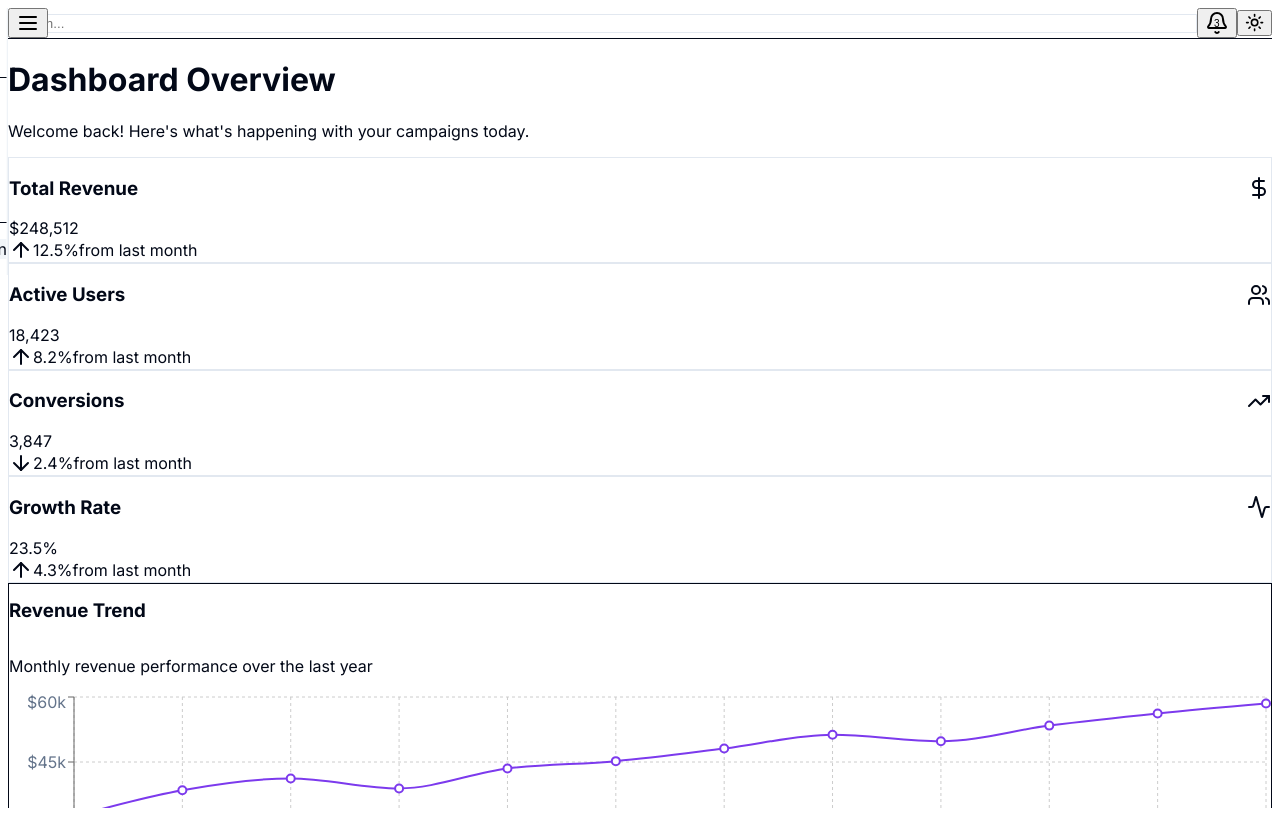
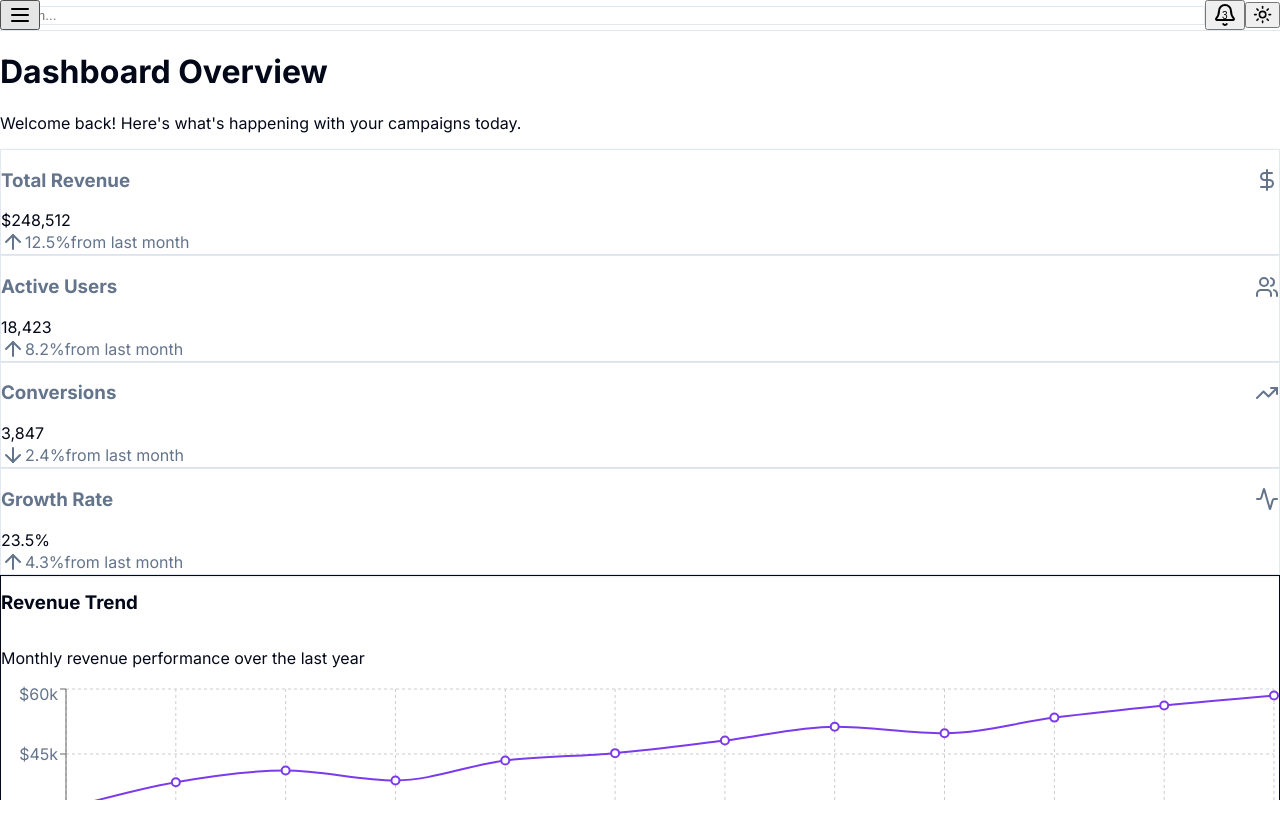
Before and after one commit to Soumyadipgithub/admybrand-insights, a Next.js app: page / in a window 1280 px wide. Built offline with nearby package versions, Linux system fonts and the light colour scheme.

Commit message:
Fix UI styling issues and improve visual design

```diff
--- a/src/app/globals.css
+++ b/src/app/globals.css
@@ -54,6 +54,13 @@
     background-color: hsl(var(--background));
     color: hsl(var(--foreground));
     font-feature-settings: "rlig" 1, "calt" 1;
+    margin: 0;
+    padding: 0;
+    min-height: 100vh;
+  }
+
+  * {
+    box-sizing: border-box;
   }
 }
 
--- a/src/components/layout.tsx
+++ b/src/components/layout.tsx
@@ -17,16 +17,20 @@ export function Layout({ children }: LayoutProps) {
       {/* Main Content */}
       <div className="flex-1 md:ml-64">
         {/* Header */}
-        <header className="sticky top-0 z-30 flex h-16 items-center justify-between border-b px-6" style={{ backgroundColor: 'hsl(var(--background))' }}>
+        <header className="sticky top-0 z-30 flex h-16 items-center justify-between border-b px-6" style={{ backgroundColor: 'hsl(var(--background))', borderColor: 'hsl(var(--border))' }}>
           <div className="flex items-center gap-4 flex-1">
             <div className="ml-12 md:ml-0" /> {/* Spacer for mobile menu button */}
             <div className="relative flex-1 max-w-md">
-              <Search className="absolute left-3 top-1/2 h-4 w-4 -translate-y-1/2 text-muted-foreground" />
+              <Search className="absolute left-3 top-1/2 h-4 w-4 -translate-y-1/2" style={{ color: 'hsl(var(--muted-foreground))' }} />
               <input
                 type="search"
                 placeholder="Search..."
                 className="flex h-9 w-full rounded-md border px-3 pl-10 py-1 text-sm shadow-sm transition-colors placeholder:text-muted-foreground focus-visible:outline-none focus-visible:ring-1 focus-visible:ring-ring"
-                style={{ backgroundColor: 'hsl(var(--background))', borderColor: 'hsl(var(--border))' }}
+                style={{
+                  backgroundColor: 'hsl(var(--background))',
+                  borderColor: 'hsl(var(--border))',
+                  color: 'hsl(var(--foreground))'
+                }}
               />
             </div>
           </div>
--- a/src/components/metric-card.tsx
+++ b/src/components/metric-card.tsx
@@ -21,16 +21,16 @@ export function MetricCard({ metric, className }: MetricCardProps) {
   const Icon = iconMap[metric.icon as keyof typeof iconMap]
 
   return (
-    <Card className={cn("relative overflow-hidden transition-all duration-300 hover:shadow-lg hover:-translate-y-1", className)} style={{ backgroundColor: 'hsl(var(--card))', borderColor: 'hsl(var(--border))' }}>
+    <Card className={cn("relative overflow-hidden transition-all duration-300 hover:shadow-lg hover:-translate-y-1", className)} style={{ backgroundColor: 'hsl(var(--card))', borderColor: 'hsl(var(--border))', boxShadow: '0 1px 3px 0 rgba(0, 0, 0, 0.1), 0 1px 2px 0 rgba(0, 0, 0, 0.06)' }}>
       <CardHeader className="flex flex-row items-center justify-between space-y-0 pb-2">
-        <CardTitle className="text-sm font-medium text-muted-foreground">
+        <CardTitle className="text-sm font-medium" style={{ color: 'hsl(var(--muted-foreground))' }}>
           {metric.title}
         </CardTitle>
-        <Icon className="h-4 w-4 text-muted-foreground" />
+        <Icon className="h-4 w-4" style={{ color: 'hsl(var(--muted-foreground))' }} />
       </CardHeader>
       <CardContent>
         <div className="text-2xl font-bold" style={{ color: 'hsl(var(--foreground))' }}>{metric.value}</div>
-        <div className="flex items-center text-xs text-muted-foreground mt-2">
+        <div className="flex items-center text-xs mt-2" style={{ color: 'hsl(var(--muted-foreground))' }}>
           {metric.trend === "up" ? (
             <ArrowUpIcon className="mr-1 h-3 w-3 text-green-500" />
           ) : (
```
